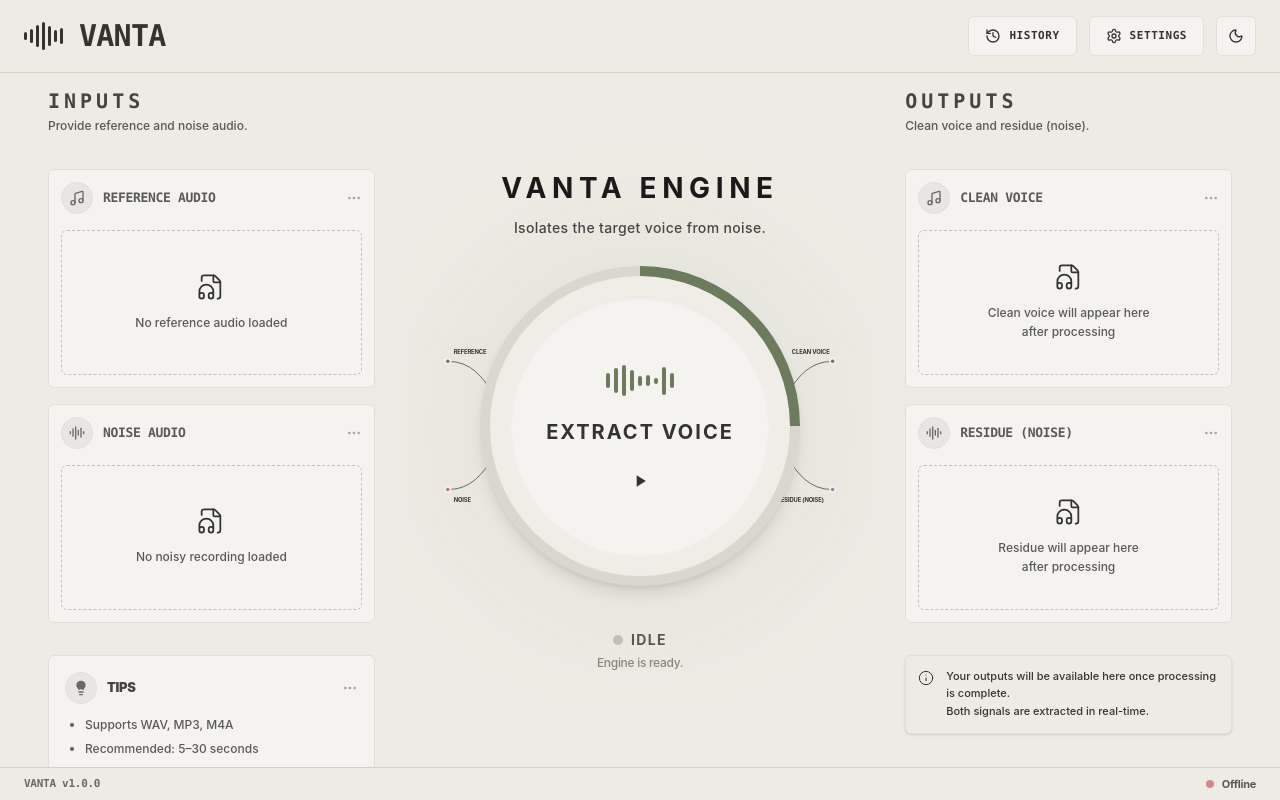
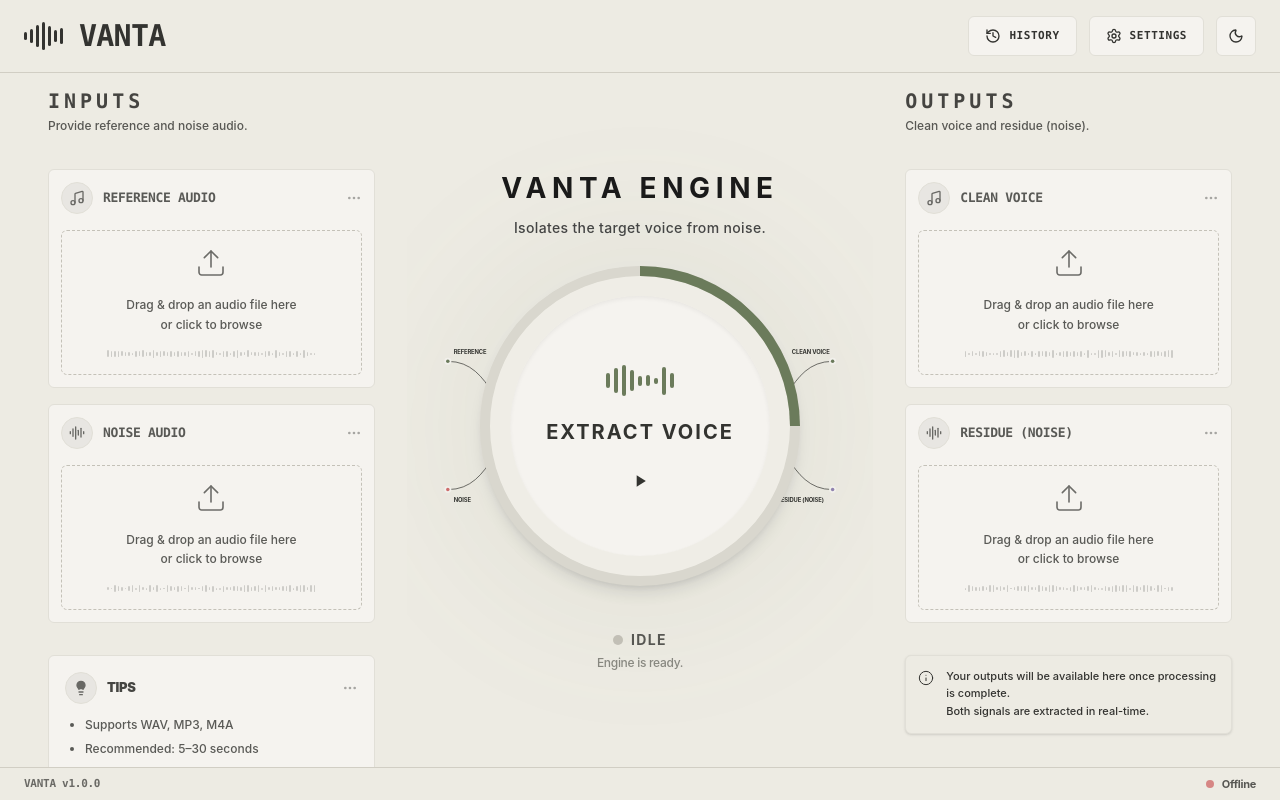
Before and after one commit to Komalpreet2809/Vanta, a Next.js app in the folder web/: page / in a window 1280 px wide. Built offline with nearby package versions, Linux system fonts and the light colour scheme; no server answers.

Commit message:
style: update card empty state with upload icon and static waveform

```diff
--- a/web/src/components/AudioCard.tsx
+++ b/web/src/components/AudioCard.tsx
@@ -1,6 +1,6 @@
 "use client";
 
-import { AudioLines, Download, FileAudio, MoreHorizontal, Music, Pause, Play, X } from "lucide-react";
+import { AudioLines, Download, FileAudio, MoreHorizontal, Music, Pause, Play, Upload, X } from "lucide-react";
 import { useEffect, useRef, useState } from "react";
 import WaveSurfer from "wavesurfer.js";
 
@@ -173,11 +173,23 @@ export function AudioCard({
             onFile ? "cursor-pointer hover:bg-black/5 dark:hover:bg-white/5" : ""
           } ${isDragging ? "bg-black/5 dark:bg-white/5" : "bg-transparent"}`}
         >
-          <div className="flex flex-col items-center gap-3">
-            <FileAudio className="h-7 w-7 stroke-[1.5] text-[var(--text-main)]" />
-            <div className="text-[12px] text-[var(--text-main)] leading-relaxed text-center opacity-80 font-medium">
-              {(emptyLabel ?? (onFile ? "Drag & drop an audio file here\nor click to browse" : "No signal loaded")).split('\n').map((line, i) => (
-                <div key={i}>{line}</div>
+          <div className="flex flex-col items-center justify-between h-full py-4 relative overflow-hidden">
+            <div className="flex flex-col items-center gap-4">
+              <Upload className="h-8 w-8 stroke-[1.2] text-[var(--text-main)] opacity-70" />
+              <div className="text-[12px] text-[var(--text-main)] leading-relaxed text-center opacity-80 font-medium">
+                Drag & drop an audio file here<br />
+                or click to browse
+              </div>
+            </div>
+
+            {/* Static Waveform Visual at bottom (Matches Reference) */}
+            <div className="w-full px-4 h-12 flex items-center justify-center gap-[2px] opacity-20 mt-4">
+              {Array.from({ length: 60 }).map((_, i) => (
+                <div
+                  key={i}
+                  className="w-[1.5px] bg-[var(--text-main)] rounded-full"
+                  style={{ height: `${20 + Math.random() * 80}%` }}
+                />
               ))}
             </div>
           </div>
```
